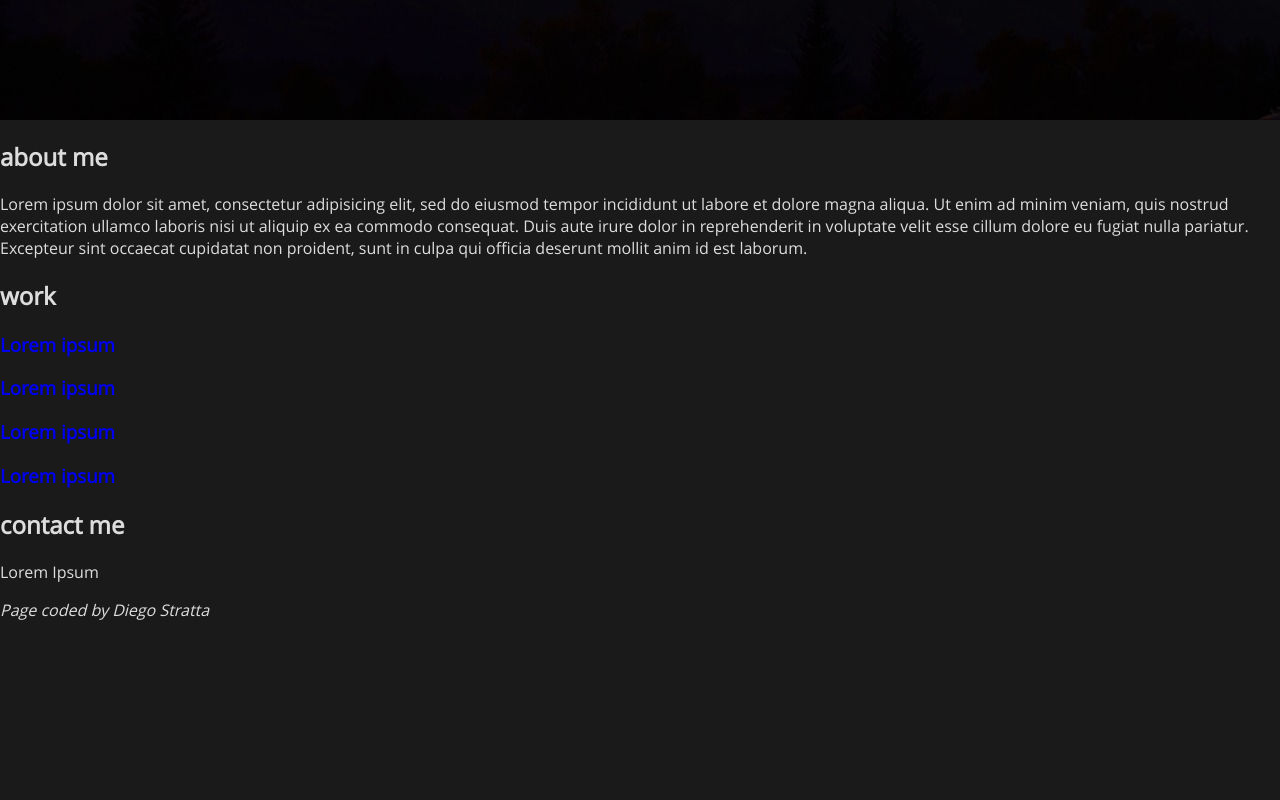
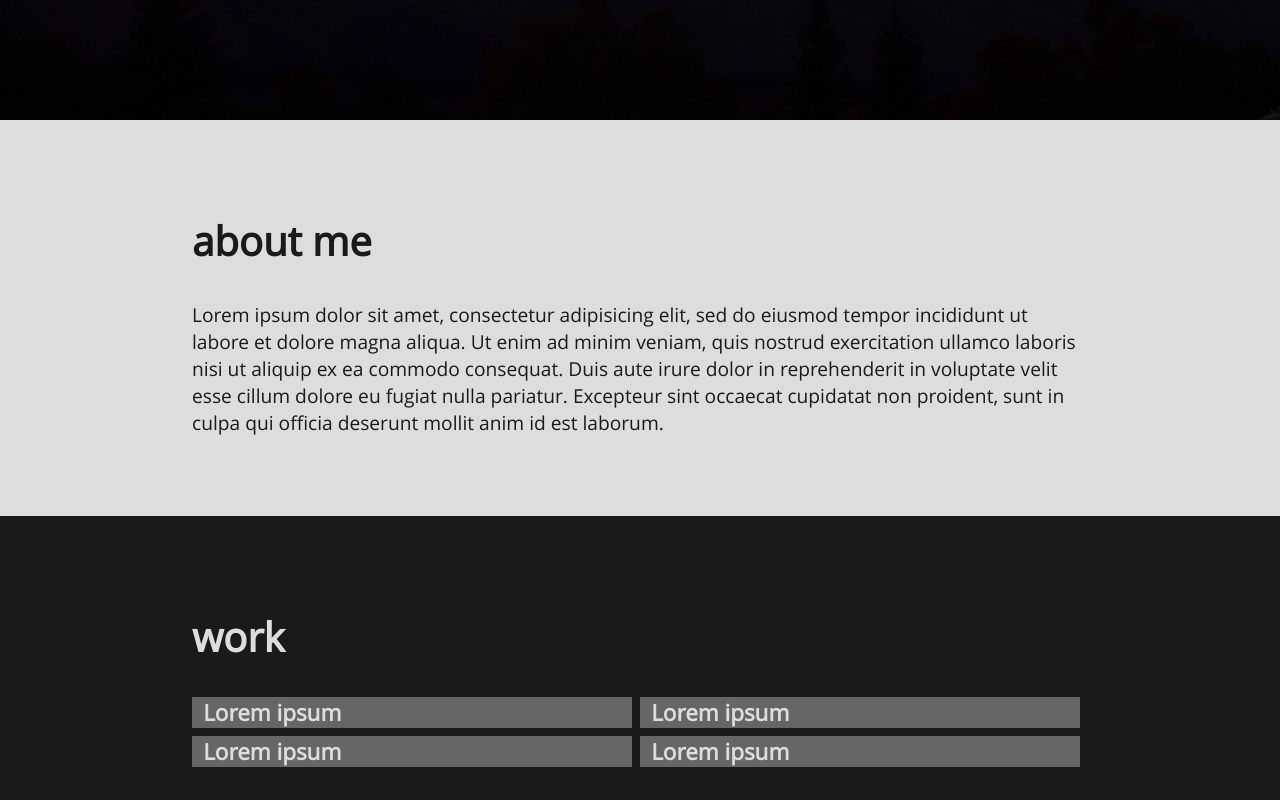
Before and after one commit to dbstratta/strattadb.github.io, a plain HTML site: page index.html in a window 1280 px wide. Shown: the part 680-1480 px from the top of the page. Before the commit the page ends 1301 px from the top, so only its background shows below. Drawn offline with Linux system fonts and the light colour scheme; files whose address does not match are found by name.

Commit message:
Style more things

```diff
--- a/css/master.css
+++ b/css/master.css
@@ -13,17 +13,19 @@
 :root {
   --main-color: #3bf;
   --secondary-color: #1a1a1a;
-  --secondary-color-hover: #333;
   --main-bg-color: #1a1a1a;
+  --secondary-bg-color: #ddd;
   --line-height-top-nav: 60px;
-  --font-size-root: 1rem;
-  --font-main-color: #ddd;
+  --sides-space: 5vw;
+  --font-size-root: 16px;
+  --font-light-color: #ddd;
+  --font-dark-color: #1a1a1a;
 }
 
 html,
 body {
   font-size: var(--font-size-root);
-  color: var(--font-main-color);
+  color: var(--font-light-color);
 }
 
 body {
@@ -41,6 +43,7 @@ body {
 }
 
 a {
+  color: var(--font-light-color);
   text-decoration: none;
 }
 
@@ -123,7 +126,7 @@ ul {
   background-repeat: no-repeat;
   background-size: cover;
   color: #fff;
-  height: 30rem;
+  height: 40rem;
   margin: 0;
 }
 
@@ -146,7 +149,50 @@ ul {
   margin: 0;
 }
 
+.top-level-section {
+  padding: var(--line-height-top-nav) var(--sides-space);
+  font-size: 1.2rem;
+}
+
+.section-title {
+  font-size: 2.5rem;
+}
+
+#about {
+  background: var(--secondary-bg-color);
+  color: var(--font-dark-color);
+}
+
+#work-wrapper {
+  display: flex;
+  flex-flow: row wrap;
+  justify-content: space-around;
+}
+
+.work-tile {
+  flex: 1 1 100%;
+  background: #666;
+  margin: 0 0 0.5rem 0;
+}
+
+.work-title {
+  margin: 0 0.5em;
+}
+
+#contact {
+  background: var(--secondary-bg-color);
+  color: var(--font-dark-color);
+}
+
+footer {
+  text-align: center;
+}
+
 @media screen and (min-width: 750px) {
+  :root {
+    --sides-space: 15vw;
+  }
+
   .responsive-hidden {
     display: inline;
   }
@@ -193,12 +239,18 @@ ul {
   .home-lower {
     font-size: 2.5rem;
   }
+
+  .work-tile {
+    flex: 1 1 40%;
+    margin: 0 0.5rem 0.5rem 0;
+  }
 }
 
 @media screen and (min-width: 2000px) {
   :root {
     --font-size-root: 1vw;
     --line-height-top-nav: 4vw;
+    --sides-space: 20vw;
   }
 
   #top-nav-logo {
--- a/index.html
+++ b/index.html
@@ -51,7 +51,7 @@
     </ul>
   </nav>
 
-  <section id="home" class="top-level-section">
+  <section id="home">
     <div id="home-heading-wrapper">
       <h1 class="home-upper">diego stratta</h1>
       <h2 class="home-lower">web developer</h2>
@@ -59,8 +59,7 @@
   </section>
 
   <section id="about" class="top-level-section">
-    <h2>about me</h2>
-    <div id="about-wrapper" class="flex">
+    <h2 class="section-title">about me</h2>
     <p id="p-about">Lorem ipsum dolor sit amet, consectetur adipisicing elit, sed do
     eiusmod tempor incididunt ut labore et dolore magna aliqua. Ut enim ad
     minim veniam, quis nostrud exercitation ullamco laboris nisi ut aliquip
@@ -68,34 +67,32 @@
     voluptate velit esse cillum dolore eu fugiat nulla pariatur. Excepteur
     sint occaecat cupidatat non proident, sunt in culpa qui officia deserunt
     mollit anim id est laborum.</p>
-      <!--<img id="img-about-me" src="images/tim.jpg" alt="Diego Stratta">-->
-    </div>
   </section>
 
   <section id="work" class="top-level-section">
-    <h2>work</h2>
-    <div class="flex">
+    <h2 class="section-title">work</h2>
+    <div id="work-wrapper">
       <article id="work-tile-1" class="work-tile">
         <a href="#">
-          <h3>Lorem ipsum</h3>
+          <h3 class="work-title">Lorem ipsum</h3>
 
         </a>
       </article>
       <article id="work-tile-2" class="work-tile">
         <a href="#">
-          <h3>Lorem ipsum</h3>
+          <h3 class="work-title">Lorem ipsum</h3>
 
         </a>
       </article>
       <article id="work-tile-3" class="work-tile">
         <a href="#">
-          <h3>Lorem ipsum</h3>
+          <h3 class="work-title">Lorem ipsum</h3>
 
         </a>
       </article>
       <article id="work-tile-4" class="work-tile">
         <a href="#">
-          <h3>Lorem ipsum</h3>
+          <h3 class="work-title">Lorem ipsum</h3>
 
         </a>
       </article>
@@ -103,7 +100,7 @@
   </section>
 
   <section id="contact" class="top-level-section">
-    <h2>contact me</h2>
+    <h2 class="section-title">contact me</h2>
     <p>Lorem Ipsum</p>
   </section>
 
--- a/js/main.js
+++ b/js/main.js
@@ -29,5 +29,4 @@ document.addEventListener("DOMContentLoaded", function () {
       topNavSocialMedia.classList.add("responsive-hidden");
     });
   }
-
 });
```
Lines whose indentation alone changed are shown as unchanged.
